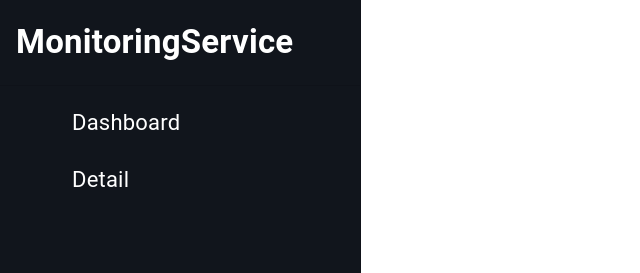
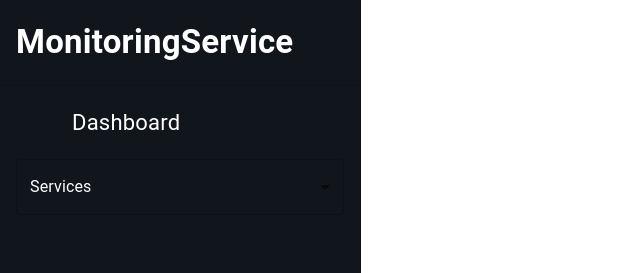
Before and after one commit to macabo10/services-monitoring-web, a Next.js app in the folder client/: page / in a window 1280 px wide. Shown: the top 273 px of the page, without its empty margins (0-640 px from the left). Built offline with nearby package versions, Linux system fonts and the light colour scheme.

Commit message:
Change container option to drop down list

```diff
--- a/client/src/components/app.sidebar.tsx
+++ b/client/src/components/app.sidebar.tsx
@@ -1,13 +1,22 @@
 'use client'
 
 import styled from '@emotion/styled';
-import { Drawer, Box, List, ListItem, ListItemButton, ListItemIcon, ListItemText, Divider, Typography } from '@mui/material';
+import { Drawer, Box, List, ListItem, ListItemButton, ListItemIcon, ListItemText, Divider, Typography, FormControl, Select, MenuItem, InputLabel, SelectChangeEvent } from '@mui/material';
 import { useTheme } from '@mui/material/styles';
 // import DashboardIcon from '@mui/icons-material/Dashboard';
 
 import Link from "next/link";
+import React from 'react';
 
 const AppSideBar = () => {
+    const [service, setService] = React.useState('');
+
+    const handleServiceChange = (event: SelectChangeEvent) => {
+        console.log(event.target.value);
+        setService(event.target.value);
+
+    };
+
     const theme = useTheme();
     return (
         <Drawer
@@ -43,25 +52,33 @@ const AppSideBar = () => {
                             {/* <DashboardIcon /> */}
                         </ListItemIcon>
                         <ListItemText primary="Dashboard"
-                            primaryTypographyProps={{ sx: { color: 'white', fontSize: '22px', fontWeight: 'normal' } }}
+                            primaryTypographyProps={{ sx: { color: 'white', fontSize: '22px', fontWeight: 'normal',  alignContent: 'center'} }}
                         />
                     </ListItemButton>
-                    <ListItemButton component={Link} href="/detail"
-                        sx={{
-                            '&:hover': {
-                                '& .MuiListItemText-primary': {
-                                    color: theme.palette.primary.main,
-                                },
-                            },
-                            padding: '8px 16px', // Adjust padding to make the button smaller
-                        }}
-                    >
-                        <ListItemIcon>
-                            {/* <DashboardIcon /> */}
-                        </ListItemIcon>
-                        <ListItemText primary="Detail"
-                            primaryTypographyProps={{ sx: { color: 'white', fontSize: '22px', fontWeight: 'normal' } }}
-                        />
+                    <ListItemButton>
+                        <FormControl
+                            fullWidth
+                        >
+                            <InputLabel id="service-select-label"
+                                sx={{
+                                    color: 'white',
+                                    fontWeight: 'normal',
+                                    alignItems: 'center',
+                                }}
+                            >
+                                Services
+                            </InputLabel>
+                            <Select
+                                id="serivce-select"
+                                label="Services"
+                                value={service}
+                                sx={{color: 'white'}}
+                                onChange={handleServiceChange}
+                            >
+                                <MenuItem value={"gold-price-service"} sx={{color: 'white'}}>Gold price service</MenuItem>
+                                <MenuItem value={"exchange-rate-service"} sx={{color: 'white'}}>Exchange rate service</MenuItem>
+                            </Select>
+                        </FormControl>
                     </ListItemButton>
                 </List>
             </Box>
```
